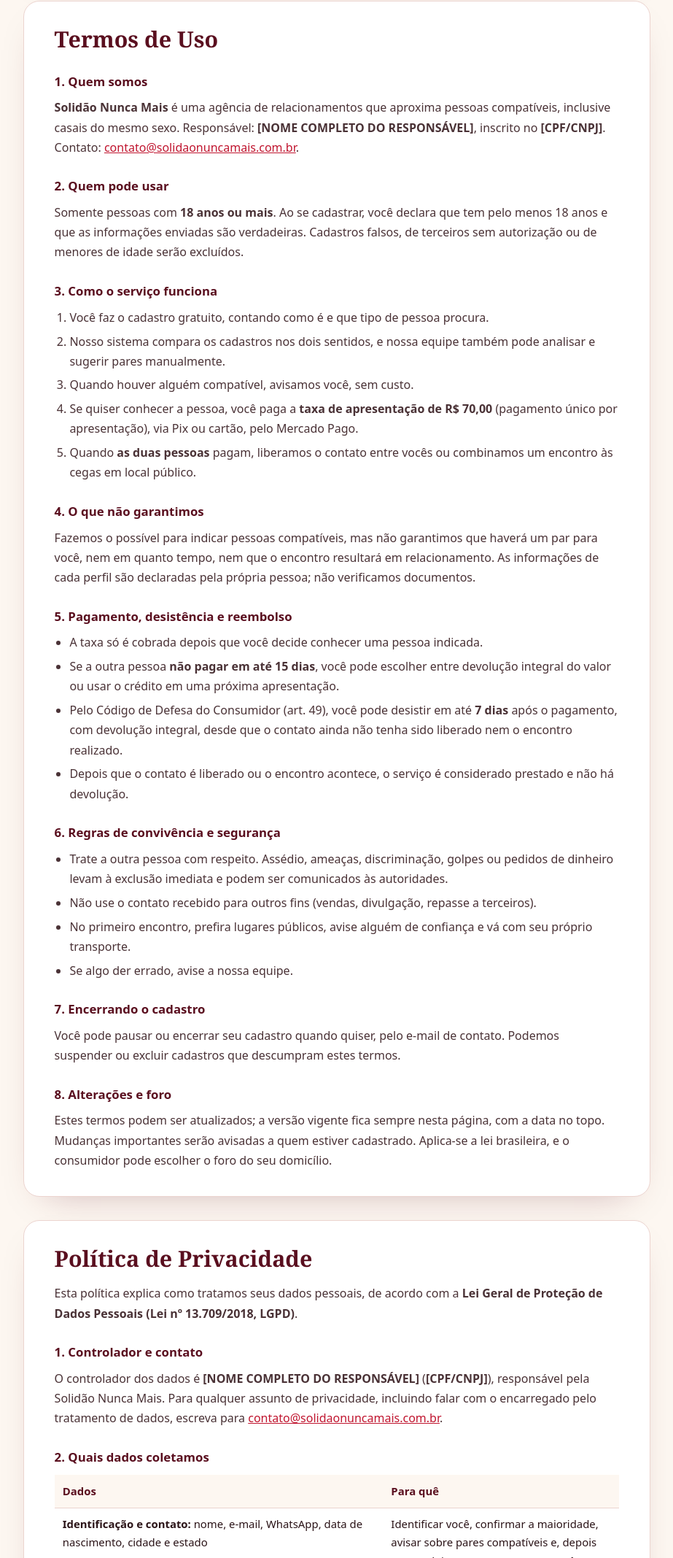
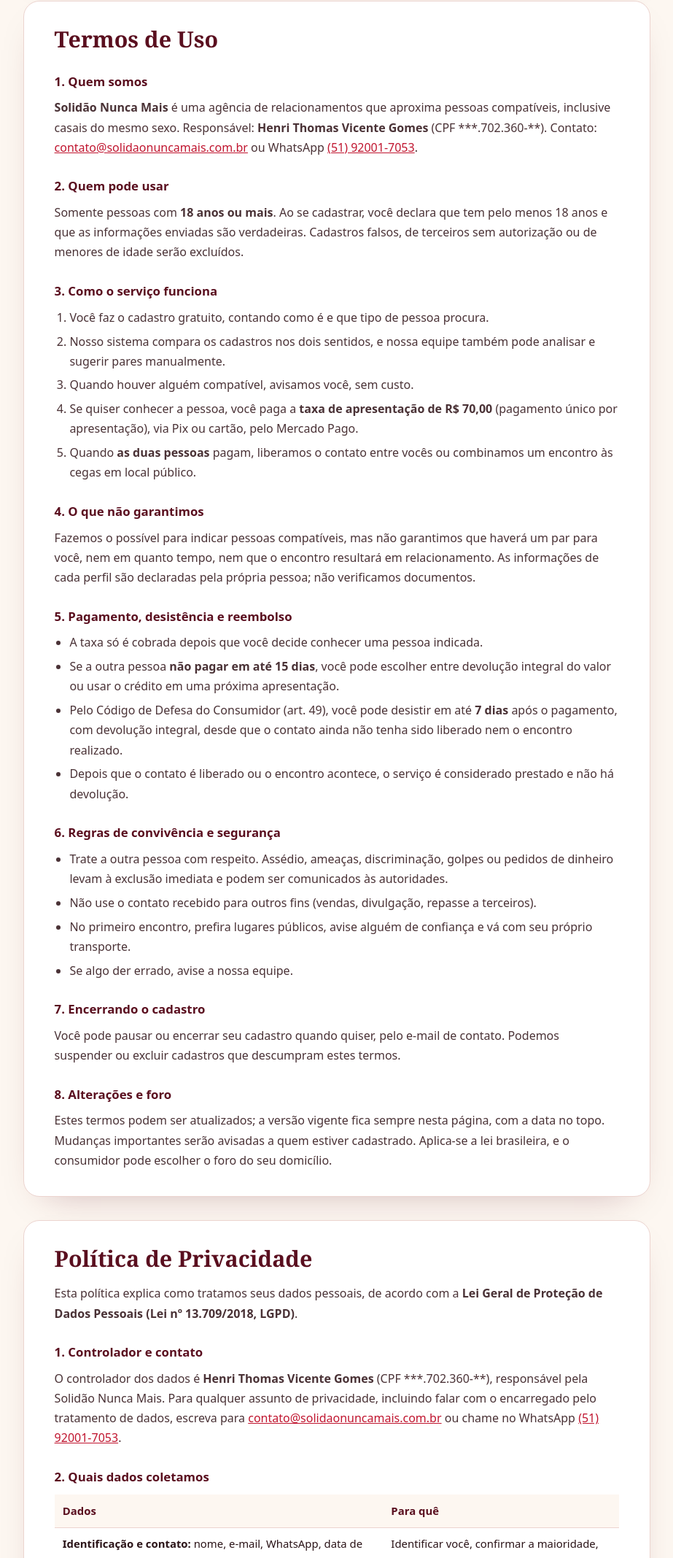
Before and after one commit to henriixd/solidao-nunca-mais, a plain HTML site: page privacidade.html in a window 1280 px wide. Shown: the part 665-2800 px from the top of the page at 73% size, without its empty margins (178-1101 px from the left). Drawn offline with Linux system fonts and the light colour scheme.

Commit message:
Responsável legal e WhatsApp de contato no site
Co-Authored-By: Claude Opus 5.5 <noreply@anthropic.com>
Claude-Session: https://claude.ai/code/session_01XDvPPRcJsRGr5cZEe9mSbd

```diff
--- a/privacidade.html
+++ b/privacidade.html
@@ -71,7 +71,7 @@
     <h2 id="termos">Termos de Uso</h2>
 
     <h3>1. Quem somos</h3>
-    <p><b>Solidão Nunca Mais</b> é uma agência de relacionamentos que aproxima pessoas compatíveis, inclusive casais do mesmo sexo. Responsável: <b>[NOME COMPLETO DO RESPONSÁVEL]</b>, inscrito no <b>[CPF/CNPJ]</b>. Contato: <a href="mailto:contato@solidaonuncamais.com.br">contato@solidaonuncamais.com.br</a>.</p>
+    <p><b>Solidão Nunca Mais</b> é uma agência de relacionamentos que aproxima pessoas compatíveis, inclusive casais do mesmo sexo. Responsável: <b>Henri Thomas Vicente Gomes</b> (CPF ***.702.360-**). Contato: <a href="mailto:contato@solidaonuncamais.com.br">contato@solidaonuncamais.com.br</a> ou WhatsApp <a href="https://wa.me/5551920017053" target="_blank" rel="noopener">(51) 92001-7053</a>.</p>
 
     <h3>2. Quem pode usar</h3>
     <p>Somente pessoas com <b>18 anos ou mais</b>. Ao se cadastrar, você declara que tem pelo menos 18 anos e que as informações enviadas são verdadeiras. Cadastros falsos, de terceiros sem autorização ou de menores de idade serão excluídos.</p>
@@ -117,7 +117,7 @@
     <p>Esta política explica como tratamos seus dados pessoais, de acordo com a <b>Lei Geral de Proteção de Dados Pessoais (Lei nº 13.709/2018, LGPD)</b>.</p>
 
     <h3>1. Controlador e contato</h3>
-    <p>O controlador dos dados é <b>[NOME COMPLETO DO RESPONSÁVEL]</b> (<b>[CPF/CNPJ]</b>), responsável pela Solidão Nunca Mais. Para qualquer assunto de privacidade, incluindo falar com o encarregado pelo tratamento de dados, escreva para <a href="mailto:contato@solidaonuncamais.com.br">contato@solidaonuncamais.com.br</a>.</p>
+    <p>O controlador dos dados é <b>Henri Thomas Vicente Gomes</b> (CPF ***.702.360-**), responsável pela Solidão Nunca Mais. Para qualquer assunto de privacidade, incluindo falar com o encarregado pelo tratamento de dados, escreva para <a href="mailto:contato@solidaonuncamais.com.br">contato@solidaonuncamais.com.br</a> ou chame no WhatsApp <a href="https://wa.me/5551920017053" target="_blank" rel="noopener">(51) 92001-7053</a>.</p>
 
     <h3>2. Quais dados coletamos</h3>
     <table>
```
Also changed, not shown: index.html (+2 -2 lines), pagar.html (+1 -1 lines).
